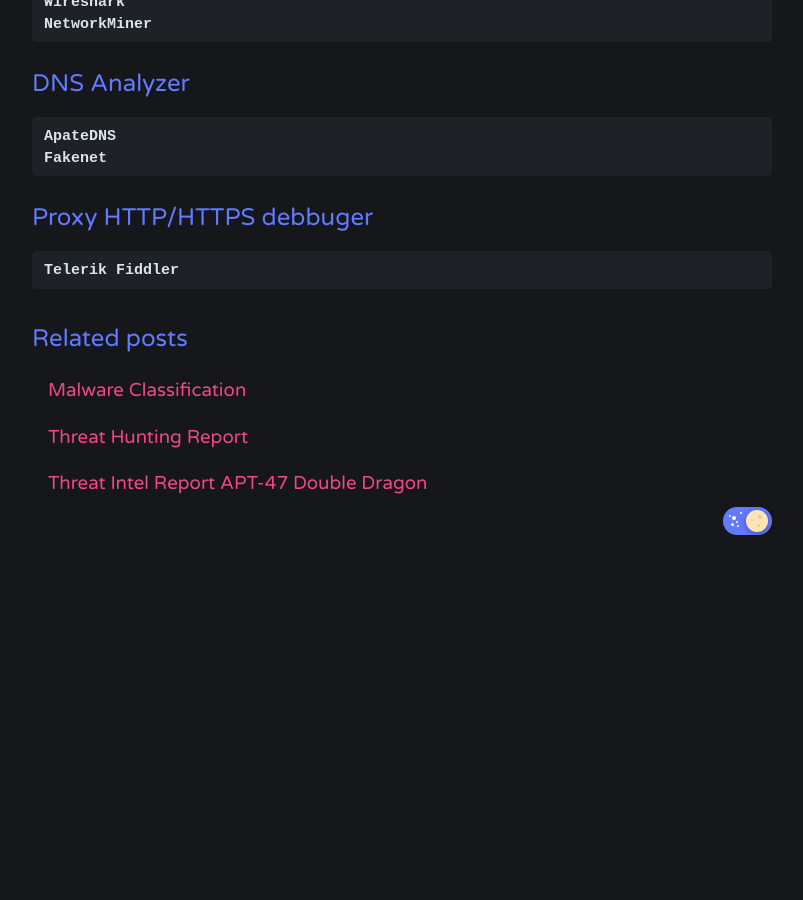
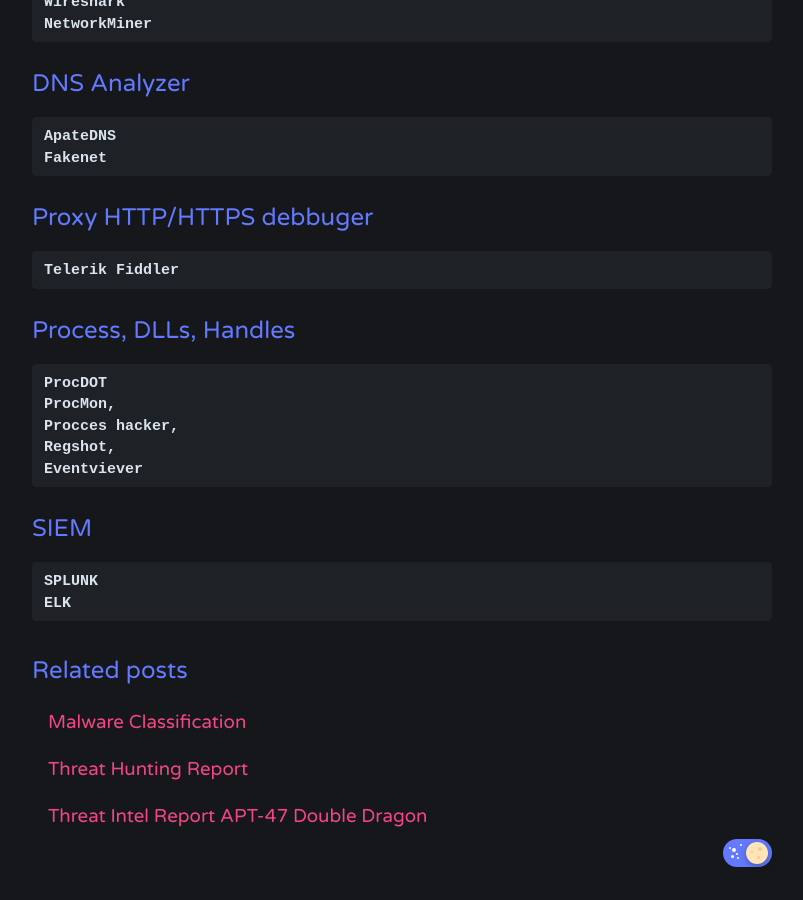
Before and after one commit to Rayferrufino/Rayferrufino.github.io, a Jekyll site: the page built from _posts/2021-01-04-Threat-Hunting-Tools.md, in a window 1280 px wide and 900 px high, scrolled down 1662 px. Shown: the whole window, without its empty margins (238-1041 px from the left). Built offline with Jekyll 4.4.1, drawn with Linux system fonts in a browser that asks for light colours; comment, search, counter and statistics services are not loaded; before the commit the page ends 2230 px from its top, so only the background shows below that.

Commit message:
Update 2021-01-04-Threat-Hunting-Tools.md

````diff
--- a/_posts/2021-01-04-Threat-Hunting-Tools.md
+++ b/_posts/2021-01-04-Threat-Hunting-Tools.md
@@ -72,3 +72,17 @@
 ```ruby
 Telerik Fiddler
 ```
+
+## Process, DLLs, Handles
+```ruby
+ProcDOT
+ProcMon,
+Procces hacker,
+Regshot,
+Eventviever
+```
+## SIEM
+```ruby
+SPLUNK
+ELK
+```
````
